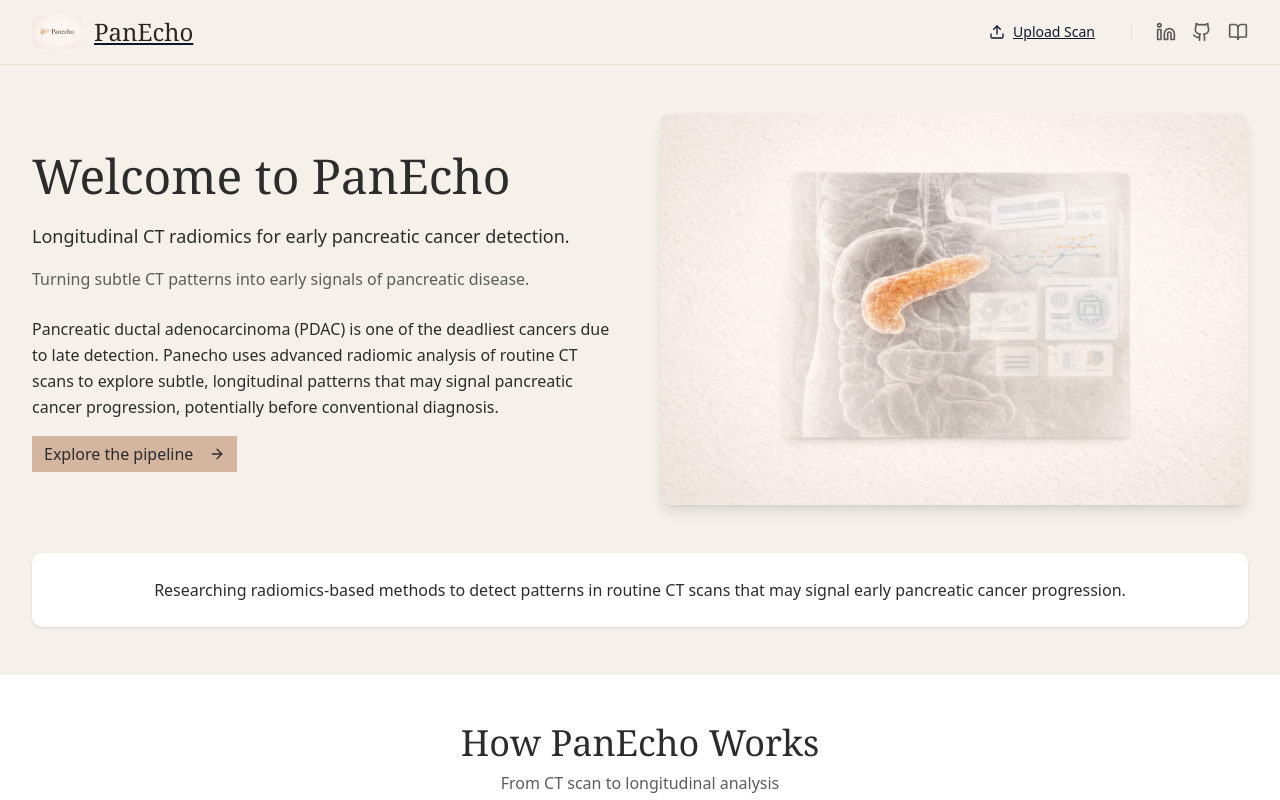
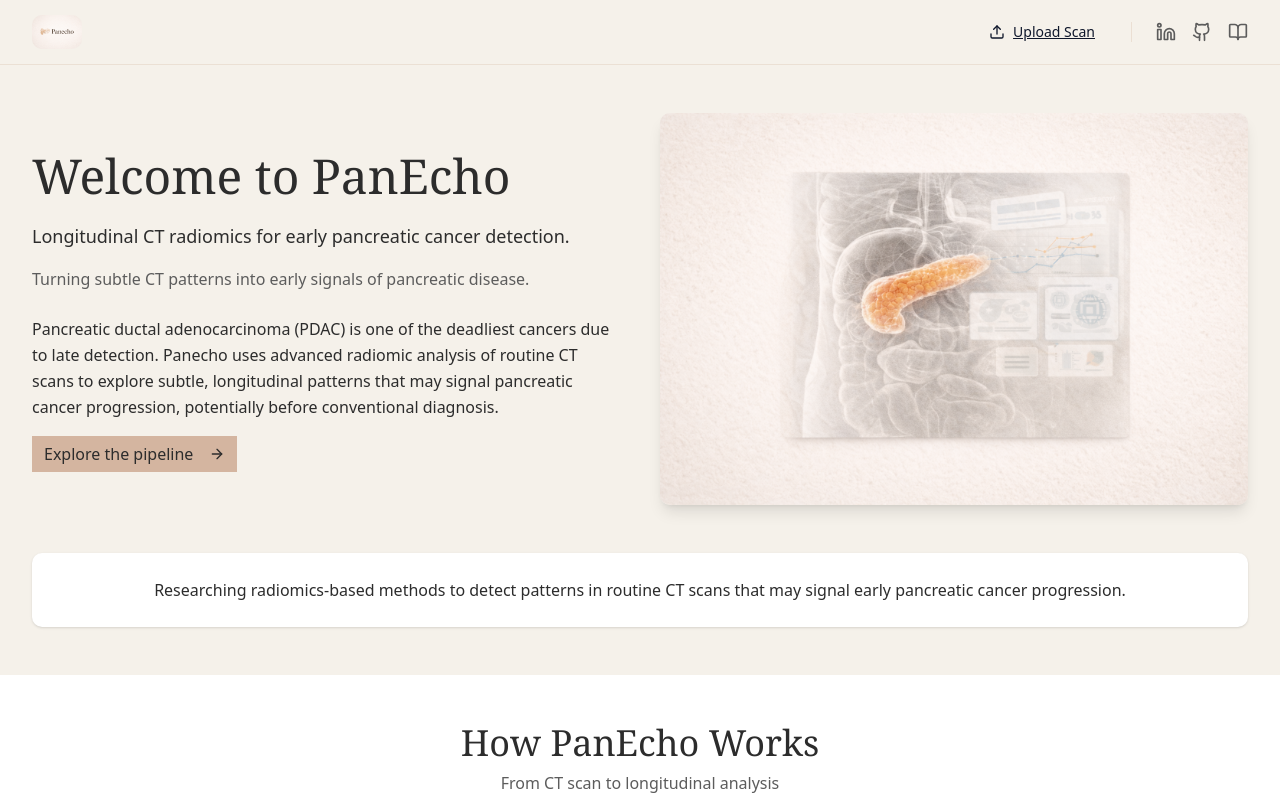
Before and after one commit to itswkosi/panecho, a Next.js app: page / in a window 1280 px wide. Shown: the top 800 px of the page. Built offline with nearby package versions, Linux system fonts and the light colour scheme.

Commit message:
UI update ti nav bar

```diff
--- a/src/components/Header.tsx
+++ b/src/components/Header.tsx
@@ -10,15 +10,14 @@
     <header className="border-b border-[#D4B5A0]/30 bg-[#F5F1EA]">
       <div className="max-w-7xl mx-auto px-8">
         <div className="flex h-16 items-center justify-between">
-          <Link href="/" className="flex items-center gap-3">
+          <Link href="/" className="flex items-center">
             <Image
               src="/logo.png"
-              alt="PanEcho Logo"
+              alt="PanEcho"
               width={50}
               height={50}
-              className="rounded-lg"
+              className="rounded-lg hover:opacity-80 transition-opacity"
             />
-            <span className="text-2xl font-serif" style={{ color: '#2C2520' }}>PanEcho</span>
           </Link>
 
           <div className="flex items-center gap-6">
--- a/src/components/results/ComparedScansTimeline.tsx
+++ b/src/components/results/ComparedScansTimeline.tsx
@@ -46,7 +46,7 @@
 
               fetchedScans.push({
                 id: scanId,
-                date: scan.scan_date || scan.created_at,
+                date: (scan.scan_date || scan.created_at).toISOString(),
                 classification: analysis?.classification || 'unknown',
                 riskScore: analysis?.risk_score || 0,
                 isCurrent: false,
```
